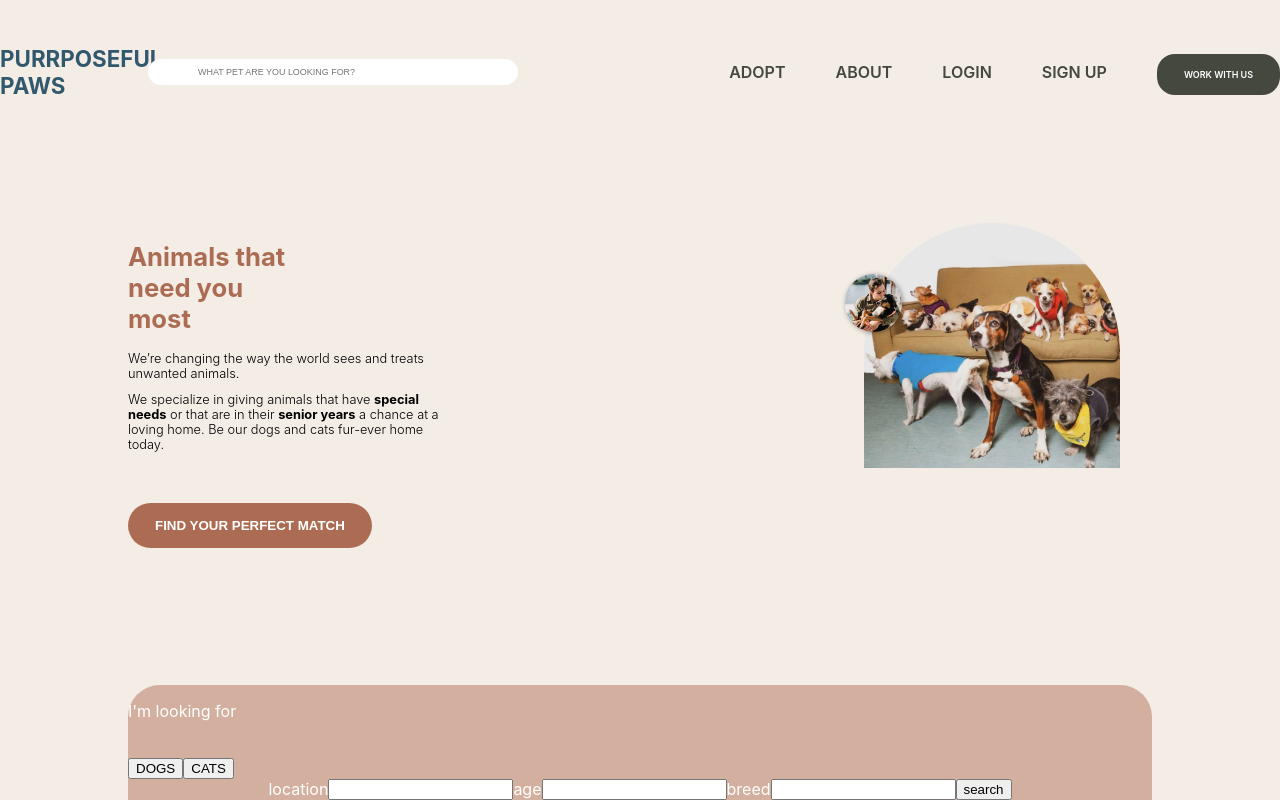
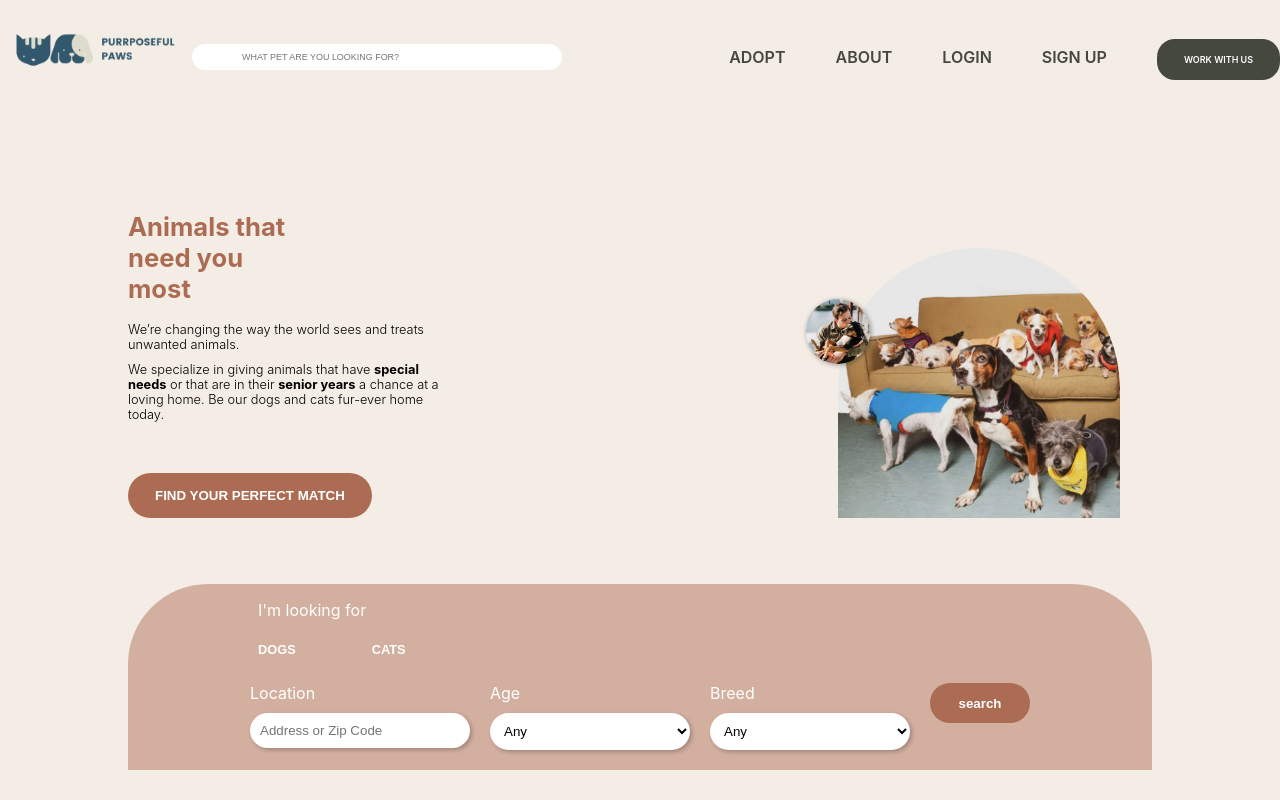
Before and after one commit to shamseen/pet-project, a React (Create React App) app: page / in a window 1280 px wide. Built offline with nearby package versions, Linux system fonts and the light colour scheme.

Commit message:
landing page css

```diff
--- a/src/layouts/Layout.css
+++ b/src/layouts/Layout.css
@@ -6,15 +6,9 @@
   width: 100%
 }
 
-.website-name {
-  font-size: .7em;
-  width: 10vmax;
-  margin-right: 20px
-}
 
-.website-name a {
-  color: #32586D;
-  text-decoration: none;
+.website-logo {
+  width: 15vmax
 }
 
 
@@ -29,7 +23,11 @@
   text-decoration: none;
   color: var(--dark-color);
   font-weight: 600;
+  background: none;
+  border: none;
+  font-size: 1em;
 }
+
 
 
 .work-with-button {
--- a/src/layouts/Layout.jsx
+++ b/src/layouts/Layout.jsx
@@ -1,6 +1,7 @@
 import React from 'react'
-import { NavLink } from 'react-router-dom';
+import { NavLink, Link } from 'react-router-dom';
 import "./Layout.css"
+import logo from '../assets/logo.png'
 
 export default function Layout(props) {
   const { user, handleLogout } = props;
@@ -9,7 +10,7 @@ export default function Layout(props) {
       <div className='nav-header'>
         <div className='title-search'>
           <div className='website-name'>
-            <NavLink exact to='/'><h1>PURRPOSEFUL PAWS</h1></NavLink>
+            <Link exact to='/'><img className='website-logo' src={logo} alt='website logo' /></Link>
           </div>
           <div>
             <input
--- a/src/views/Landing.css
+++ b/src/views/Landing.css
@@ -9,7 +9,6 @@ span {
   align-items: center;
   width: 80%;
   height: calc(100vh - 144px);
-
 }
 
 .landing-text-container {
@@ -27,20 +26,21 @@ span {
   display: flex;
   justify-content: center;
   position: relative;
-  width: 25vmax;
+  align-self: flex-end;
+  width: 27vmax;
 }
 
 .landing-image-large {
-  width: 20vmax;
+  width: 22vmax;
   border-radius: 12em 12em 0 0;
   z-index: -1;
 }
 
 .landing-image-small {
-  width: 4.5vmax;
+  width: 5vmax;
   border-radius: 3em;
   position: absolute;
-  left: 1vmax;
+  left: 0vmax;
   top: 4vmax;
   box-shadow: 1px 1px 5px rgba(0, 0, 0, 0.376);
 }
@@ -69,13 +69,77 @@ span {
 
 .landing-bottom-container {
   background: #ac6c537a;
-  border-radius: 2em 2em 0 0;
+  border-radius: 5em 5em 0 0;
   width: 100%;
   color: #fff;
   margin-bottom: 0;
+  display: flex;
+  flex-direction: column;
+  align-items: center;
 }
 
-.inputs {
+.form-top-text {
+  align-self: flex-start;
+  padding: 0 8px;
+}
+
+
+.dog-cat-button {
+  align-self: flex-start;
+  border: none;
+  background: none;
+  color: white;
+  font-weight: bold;
+  padding: 6px 8px;
+  margin: 0 60px 20px 0;
+  font-size: 1vmax;
+}
+
+.dog-cat-button:hover {
+  cursor: pointer;
+}
+
+.clickedDog,
+.clickedCat {
+  border-radius: 2em;
+  padding: 6px 8px;
+  background: var(--main-color-dark);
+}
+
+.clickedCat:hover,
+.clickedDog:hover {
+  cursor: pointer;
+}
+
+.landing-form-text {
+  margin-bottom: 10px;
+}
+
+.landing-form-input-container {
   display: flex;
-  justify-content: center;
 }
+
+.landing-form-inputs {
+  display: flex;
+  flex-direction: column;
+}
+
+.form-input {
+  width: 200px;
+  margin: 0 20px 20px 0;
+  border-radius: 2em;
+  background: #fff;
+  border: none;
+  padding: 10px;
+  box-shadow: 2px 2px 4px rgba(0, 0, 0, 0.239);
+}
+
+.landing-button-search {
+  border: none;
+  border-radius: 2em;
+  background: var(--main-color-dark);
+  color: #fff;
+  font-weight: 600;
+  height: 40px;
+  width: 100px
+}
--- a/src/views/Landing.jsx
+++ b/src/views/Landing.jsx
@@ -2,8 +2,10 @@ import React from 'react'
 import './Landing.css'
 import dogLarge from '../assets/dogLarge.png'
 import dogSmall from '../assets/dogSmall.png'
+import LandingForm from './LandingForm'
 
 export default function Landing() {
+
   return (
     <div className='landing-container'>
       <div className='landing-text-container'>
@@ -20,20 +22,7 @@ export default function Landing() {
         </div>
       </div>
       <div className='landing-bottom-container'>
-        <p>I'm looking for</p>
-        <br />
-        <button>DOGS</button>
-        <button>CATS</button>
-        <br />
-        <div className='inputs'>
-          location
-          <input />
-          age
-          <input />
-          breed
-          <input />
-          <button>search</button>
-        </div>
+        <LandingForm />
       </div>
     </div>
   )
--- /dev/null
+++ b/src/views/LandingForm.jsx
@@ -0,0 +1,80 @@
+import { useState } from 'react'
+
+export default function LandingForm() {
+  const [clickedDog, setClickedDog] = useState(false)
+  const [clickedCat, setClickedCat] = useState(false)
+
+  const isClickedDog = (e) => {
+    e.preventDefault()
+    setClickedDog(!clickedDog)
+  }
+
+  const isClickedCat = (e) => {
+    e.preventDefault()
+    setClickedCat(!clickedCat)
+  }
+
+  const notClickedCat = clickedCat ? true : false
+  const notClickedDog = clickedDog ? true : false
+
+  const handleSubmit = () => {
+
+  }
+  return (
+    <>
+
+      <form onSubmit>
+        <p className='form-top-text'>I'm looking for</p>
+        <button onClick={isClickedDog} disabled={notClickedCat} className={`dog-cat-button ${clickedDog ? 'clickedDog' : ''}`}>DOGS</button>
+        <button onClick={isClickedCat} disabled={notClickedDog} className={`dog-cat-button ${clickedCat ? 'clickedCat' : ''}`}>CATS</button>
+
+        <div className='landing-form-input-container'>
+          <div className='landing-form-inputs'>
+            <div className='landing-form-text'>
+              <label>Location</label>
+            </div>
+            <div>
+              <input
+                className='form-input'
+                placeholder='Address or Zip Code'
+              />
+            </div>
+          </div>
+
+
+          <div className='landing-form-inputs'>
+            <div className='landing-form-text'>
+              <label>Age</label>
+            </div>
+            <div>
+              <select className='form-input' name='age' defaultValue='default'>
+                <option
+                  disabled
+                  value='default'
+                >Any</option>
+                <option></option>
+              </select>
+            </div>
+          </div>
+
+          <div className='landing-form-inputs'>
+            <div className='landing-form-text'>
+              <label>Breed</label>
+            </div>
+            <div>
+              <select className='form-input' name='breed' defaultValue='default'>
+                <option
+                  disabled
+                  value='default'
+                >Any</option>
+                <option></option>
+              </select>
+            </div>
+          </div>
+
+          <button className='landing-button-search'>search</button>
+        </div>
+      </form>
+    </>
+  )
+}
```
Also changed, not shown: src/assets/logo.png (added).
